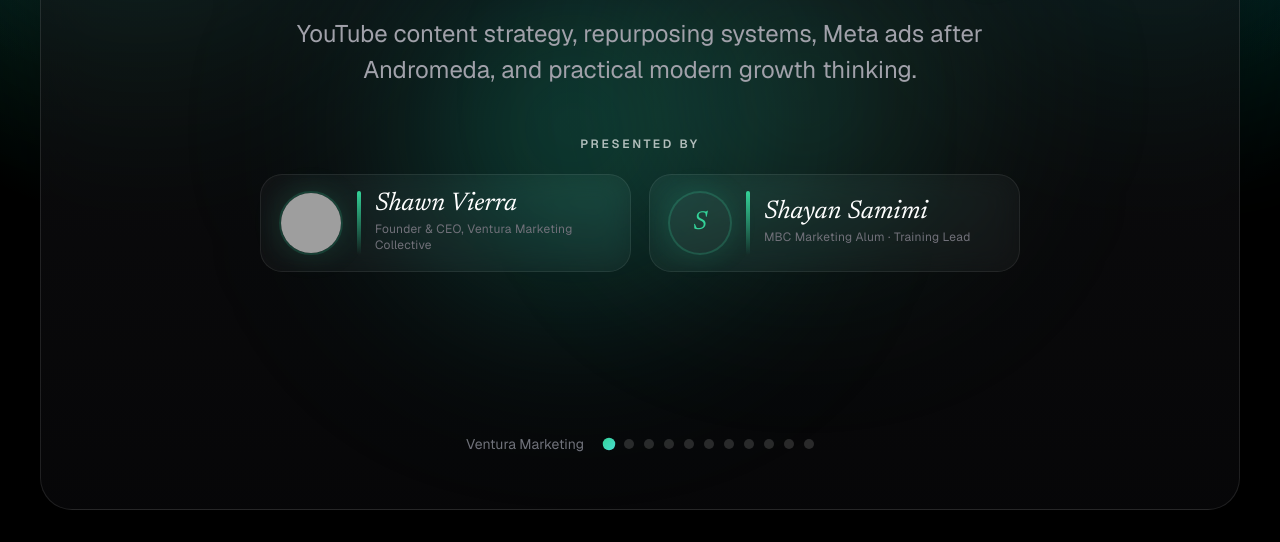
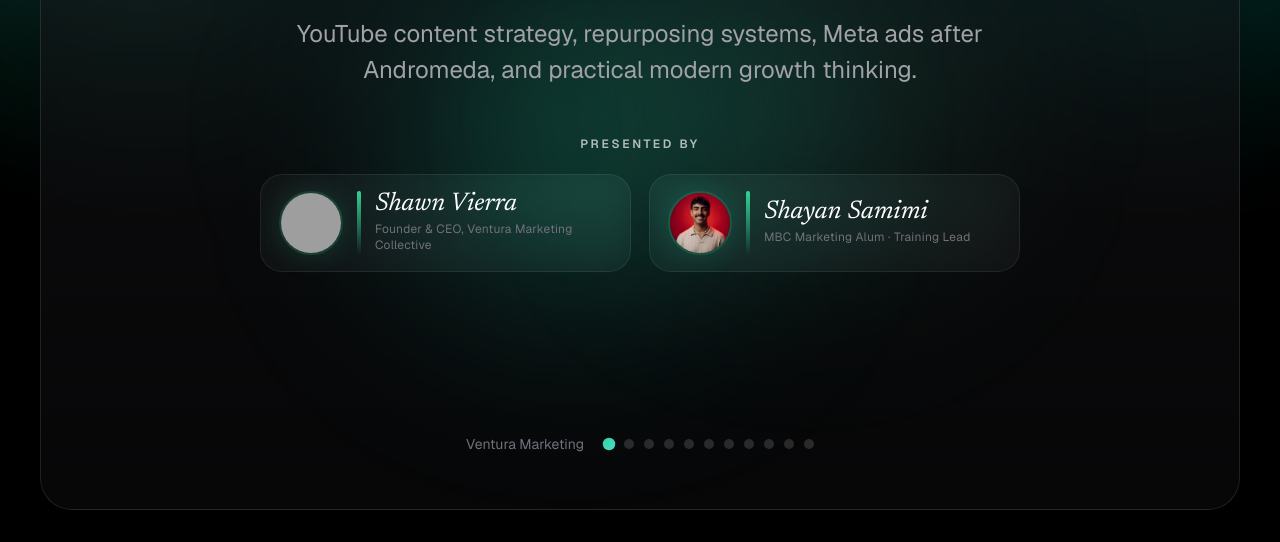
Before and after one commit to ascendscalingbot-lgtm/ventura-mbc-agency-presentation, a plain HTML site: page index.html in a window 1280 px wide. Shown: the part 258-800 px from the top of the page. Drawn offline with nearby package versions, Linux system fonts and the light colour scheme; grey boxes are pictures that could not be loaded.

Commit message:
Add Shayan headshot to presentation

```diff
--- a/index.html
+++ b/index.html
@@ -508,7 +508,7 @@
             </div>
           </div>
           <div class="cover-speaker-card">
-            <div style="width:64px;height:64px;border-radius:999px;border:2px solid rgba(52,211,153,0.22);display:grid;place-items:center;background:rgba(255,255,255,0.03);box-shadow:0 0 28px rgba(52,211,153,0.14);font-family:'Newsreader',serif;font-style:italic;font-size:26px;color:#34D399;">S</div>
+            <img src="shayan-samimi-headshot.jpg" alt="Shayan Samimi" class="cover-speaker-image" />
             <div class="cover-speaker-line"></div>
             <div>
               <div class="cover-speaker-name">Shayan Samimi</div>
@@ -561,7 +561,7 @@
       <div class="profile-shell">
         <div class="eyebrow">Training Lead</div>
         <div class="profile-asset">
-          <div style="width:120px;height:120px;border-radius:999px;border:2px solid rgba(52,211,153,0.22);display:grid;place-items:center;background:rgba(255,255,255,0.03);box-shadow:0 0 32px rgba(52,211,153,0.14);font-family:'Newsreader',serif;font-style:italic;font-size:42px;color:#34D399;">S</div>
+          <img src="shayan-samimi-headshot.jpg" alt="Shayan Samimi" class="profile-image" />
           <div class="profile-line"></div>
           <div class="profile-name-block">
             <h2>Shayan Samimi</h2>
```
Also changed, not shown: shayan-samimi-headshot.jpg (added).
